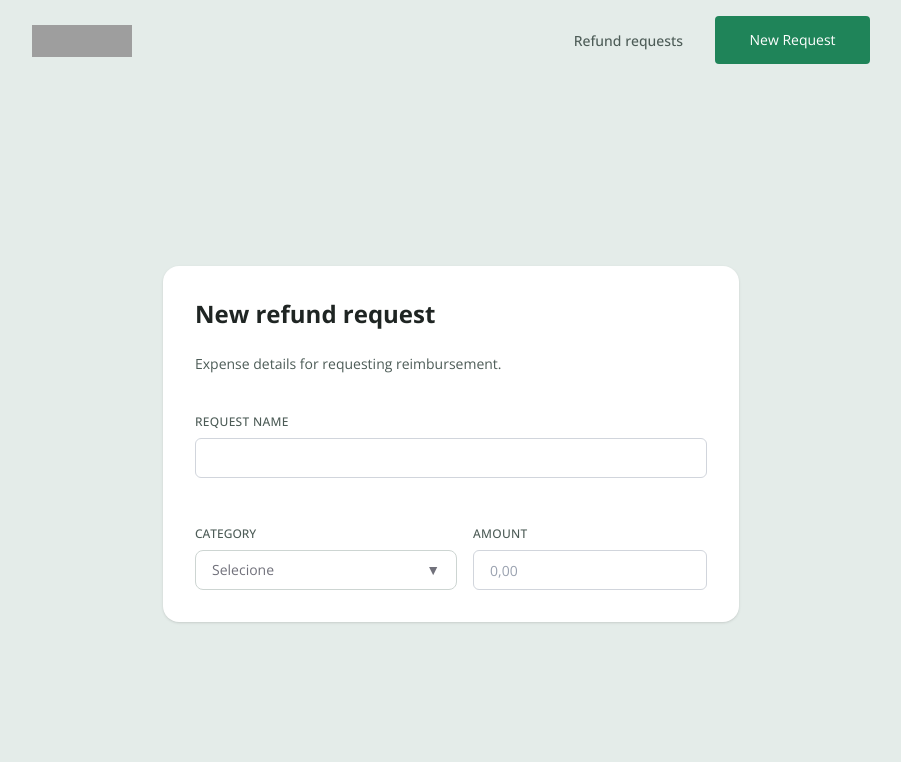
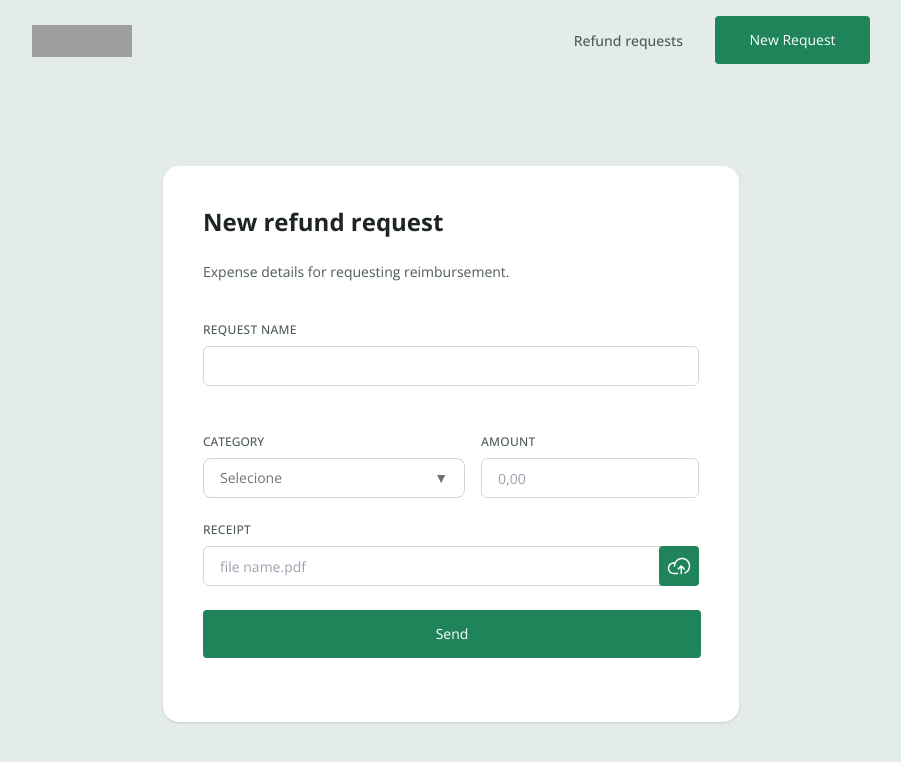
Before and after one commit to jotadagostin/refund-3.0, a React (Vite) app in the folder refund/: page /refund/newrefund in a window 1280 px wide. Shown: the top 762 px of the page, without its empty margins (189-1090 px from the left). Built offline with nearby package versions, Linux system fonts and the light colour scheme; grey boxes are pictures that could not be loaded.

Commit message:
setting layout

```diff
--- a/refund/src/components/button.tsx
+++ b/refund/src/components/button.tsx
@@ -15,6 +15,7 @@ const buttonVariants = tv({
     size: {
       md: "w-[352px] h-[48px] px-6 text-sm",
       sm: "w-[155px] h-[48px] px-4 text-sm",
+      lg: "w-[498px] h-[48px] px-6 text-sm",
     },
   },
 
--- /dev/null
+++ b/refund/src/components/fileUploadButton.tsx
@@ -0,0 +1,69 @@
+import { tv, type VariantProps } from "tailwind-variants";
+import type { ButtonHTMLAttributes } from "react";
+import FileUploadIcon from "../assets/icons/fileUpload.svg?react";
+
+const buttonSearchVariants = tv({
+  base: [
+    "flex items-center justify-center rounded transition cursor-pointer",
+    "focus-visible:outline-none focus-visible:ring-2 focus-visible:ring-[var(--green-200)] focus-visible:ring-offset-2",
+  ],
+
+  variants: {
+    variant: {
+      primary:
+        "bg-[var(--green-100)] hover:bg-[var(--green-200)] text-white fill-white",
+    },
+
+    size: {
+      md: "w-[48px] h-[48px]",
+      sm: "w-10 h-10",
+    },
+
+    disabled: {
+      true: "bg-[var(--green-100)] cursor-not-allowed opacity-40",
+    },
+  },
+
+  compoundVariants: [
+    {
+      disabled: true,
+      variant: "primary",
+    },
+  ],
+
+  defaultVariants: {
+    variant: "primary",
+    size: "md",
+  },
+});
+
+export type ButtonSearchVariants = VariantProps<typeof buttonSearchVariants>;
+
+interface ButtonSearchProps
+  extends ButtonHTMLAttributes<HTMLButtonElement>, ButtonSearchVariants {
+  "arial-label"?: string;
+}
+
+export function FileUploadButton({
+  variant,
+  size,
+  disabled,
+  className,
+  ...props
+}: ButtonSearchProps) {
+  return (
+    <button
+      type="button"
+      disabled={disabled}
+      className={buttonSearchVariants({
+        variant,
+        size,
+        disabled,
+        className,
+      })}
+      {...props}
+    >
+      <FileUploadIcon />
+    </button>
+  );
+}
--- a/refund/src/components/input.tsx
+++ b/refund/src/components/input.tsx
@@ -5,6 +5,7 @@ const inputStyles = tv({
   slots: {
     container: "flex flex-col  w-full gap-2",
     label: "font-medium uppercase tracking-wide transition-colors",
+    inputWrapper: "relative w-full",
     input: "w-full rounded-md border bg-white outline-none transition-colors ",
   },
 
@@ -46,11 +47,20 @@ const inputStyles = tv({
 type InputProps = React.InputHTMLAttributes<HTMLInputElement> & {
   label: string;
   inputSize?: "sm" | "md" | "lg";
+  rightElement?: React.ReactNode;
 };
 
 export const Input = React.forwardRef<HTMLInputElement, InputProps>(
   (
-    { label = "", inputSize = "md", className, onFocus, onBlur, ...props },
+    {
+      label = "",
+      inputSize = "md",
+      className,
+      rightElement,
+      onFocus,
+      onBlur,
+      ...props
+    },
     ref,
   ) => {
     const [isFocused, setIsFocused] = React.useState(false);
@@ -60,6 +70,7 @@ export const Input = React.forwardRef<HTMLInputElement, InputProps>(
     const {
       container,
       label: labelStyle,
+      inputWrapper,
       input,
     } = inputStyles({
       state,
@@ -70,9 +81,10 @@ export const Input = React.forwardRef<HTMLInputElement, InputProps>(
       <div className={container()}>
         <label className={labelStyle()}>{label}</label>
 
+        <div className={inputWrapper()}>
           <input
             ref={ref}
-          className={`${input()} ${className ?? ""}`} // ✅ seguro
+            className={`${input()} ${rightElement ? "pr-12" : ""} ${className ?? ""}`}
             onFocus={(e) => {
               setIsFocused(true);
               onFocus?.(e);
@@ -83,6 +95,12 @@ export const Input = React.forwardRef<HTMLInputElement, InputProps>(
             }}
             {...props}
           />
+          {rightElement && (
+            <div className="absolute inset-y-0 right-0 flex items-center">
+              {rightElement}
+            </div>
+          )}
+        </div>
       </div>
     );
   },
--- a/refund/src/pages/newRefund.tsx
+++ b/refund/src/pages/newRefund.tsx
@@ -1,3 +1,5 @@
+import Button from "../components/button";
+import { FileUploadButton } from "../components/fileUploadButton";
 import { Input } from "../components/input";
 import { InputAmount } from "../components/inputAmount";
 import MainHeader from "../components/main-header";
@@ -7,8 +9,8 @@ export function NewRefund() {
   return (
     <div className="flex flex-col min-h-screen">
       <MainHeader />
-      <section className="flex flex-1 items-center justify-center bg-[var(--gray-400)] px-6 py-10">
-        <div className="w-full max-w-xl rounded-2xl bg-white p-8 shadow-sm">
+      <section className="flex flex-1 items-center justify-center bg-(--gray-400) px-6 py-12">
+        <div className="w-full max-w-xl rounded-2xl bg-white p-10 shadow-sm ">
           <div className="">
             <h2 className="text-2xl font-bold mb-6 text-(--gray-100)">
               New refund request
@@ -24,6 +26,17 @@ export function NewRefund() {
             <Select />
             <InputAmount label="Amount" />
           </div>
+          <div className="pt-6 flex items-end ">
+            <Input
+              label="Receipt"
+              className=""
+              placeholder="file name.pdf"
+              rightElement={<FileUploadButton size="sm" />}
+            />
+          </div>
+          <div className="pt-6 pb-6">
+            <Button size="lg">Send</Button>
+          </div>
         </div>
       </section>
     </div>
```
Also changed, not shown: refund/src/assets/icons/fileUpload.svg (added). Lines whose indentation alone changed are shown as unchanged.
